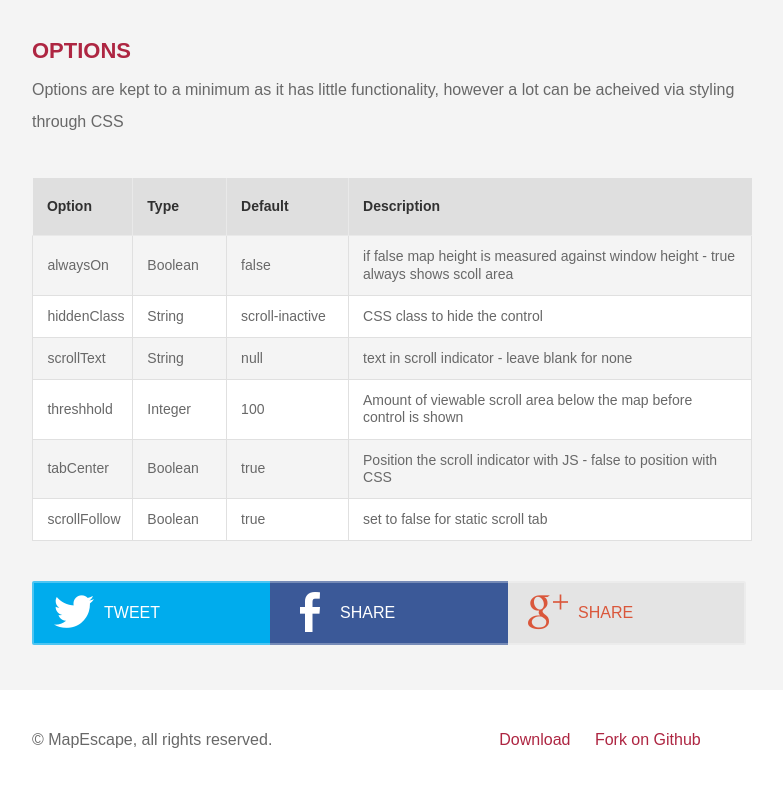
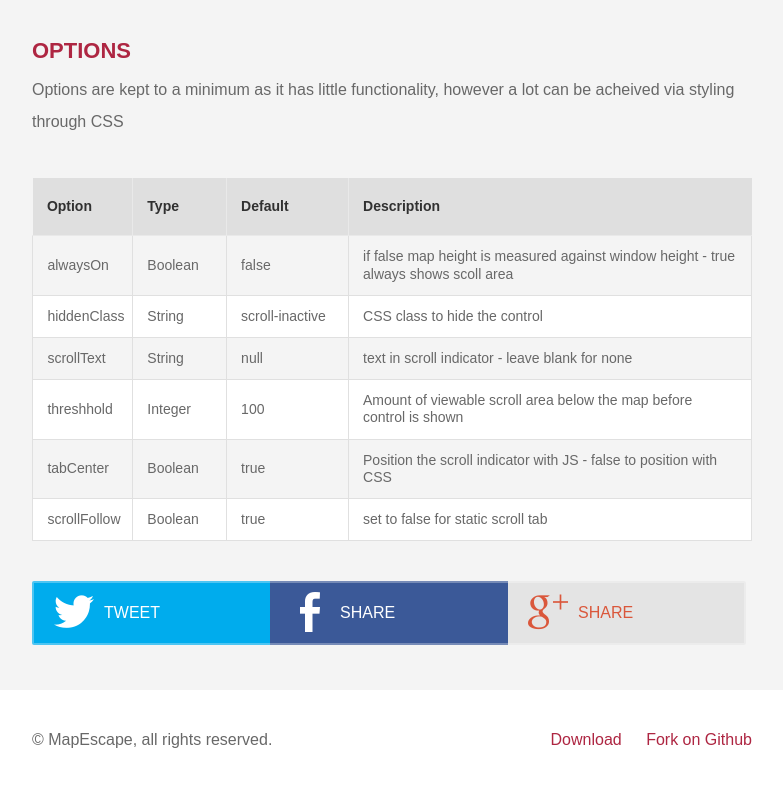
Before and after one commit to codecomputerlove/MapEscape, a plain HTML site: page website/index.html in a window 1280 px wide. Shown: the part 1526-2312 px from the top of the page, without its empty margins (248-1031 px from the left). Drawn offline with nearby package versions, Linux system fonts and the light colour scheme.

Commit message:
Added github links to mobile

```diff
--- a/website/_client/styles/desktop.css
+++ b/website/_client/styles/desktop.css
@@ -1,10 +1,6 @@
 .header, .main, .footer-container, .map-demo p { width: 720px; margin: 0 auto; }
-
-.downloads { display: block; text-align: center; }
-.downloads .btn { border: 0; background: transparent; color: #686868; }
-.downloads .btn:hover { color: #ae2642;}
-.downloads .btn span { background: transparent; box-shadow: none; }
-
+footer .downloads { display: block; text-align: right; }
+.dload { display: inline-block; }
 .social-share.no-box { text-align: center; display: block; margin-bottom: 20px; height: 20px; margin-top: 20px; }
 .social-share.no-box .sb { width: 17%; }
 .social-share.no-box .btn { display: none; }
--- a/website/_client/styles/screen.css
+++ b/website/_client/styles/screen.css
@@ -75,6 +75,7 @@ body { width: 100%; background: #f4f4f4; font-size: 16px; color: #686868; }
 header h1 { text-align: center; font-size: 24px; color: #ae2642; margin: 10px 0; }
 h2 { color: #ae2642; font-size: 22px; text-transform: uppercase; margin: 40px 0 10px; }
 footer { background: #fff; margin: 40px 0 0 ; padding: 40px 0 40px; }
+footer .downloads { display: none; }
 
 .top-bar { color: #fff; padding: 5px 2%; background: #000; }
 .top-bar a { color: #fff; }
@@ -98,7 +99,12 @@ footer { background: #fff; margin: 40px 0 0 ; padding: 40px 0 40px; }
 .btn .ss-icon { font-size: 20px; text-align: center; position: absolute; left: 20px; top: 10px; display: inline-block; width: 40px; height: 30px; padding: 10px 0 0; border-radius: 50px; background: rgba(0,0,0,.2); box-shadow: inset -1px 1px rgba(0,0,0,.2); }
 .logo { width: 210px; height: 40px; display: inline-block; }
 .logo img { width: 100%; }
-.downloads { display: none; }
+.downloads { display: block; text-align: center; }
+.downloads .btn { border: 0; background: transparent; color: #686868; width: auto; }
+.downloads .btn:hover { color: #ae2642;}
+.downloads .btn span { background: transparent; box-shadow: none; }
+.dload { display: none; }
+
 
 .demo-buttons { margin-bottom: 20px; }
 
--- a/website/index.html
+++ b/website/index.html
@@ -42,7 +42,7 @@
 				<article>
 					<header><h1><a href="demos/"><img src="_client/images/map-escape.jpg" alt="MapEscape helping you navigate out of a map" /></a></h1></header>
 					<div class="downloads">
-						<a href="https://github.com/codecomputerlove/MapEscape/archive/master.zip" class="btn"><span class="ss-icon ss-symbolicons-block">downloadbox</span>Download</a>
+						<a href="https://github.com/codecomputerlove/MapEscape/archive/master.zip" class="btn dload"><span class="ss-icon ss-symbolicons-block">downloadbox</span>Download</a>
 						<a href="https://github.com/codecomputerlove/MapEscape" class="btn"><span class="ss-icon ss-social">&#xF671;</span>Fork on Github</a>
 					</div>
 					<p>We've all been there. You build an interactive map as part of your web solution. Your map looks and interacts like a charm in portrait mode on your smartphone and tablet.  Now you rotate your device for a closer look at the map. Suddenly you're stuck in the map and all swiping just interacts directly with the map. You can't scroll to any other content.</p>
@@ -149,7 +149,7 @@
 
 				<p>&copy; MapEscape, all rights reserved.</p>
 				<nav class="downloads">
-					<a href="https://github.com/codecomputerlove/MapEscape/archive/master.zip">Download</a>
+					<a href="https://github.com/codecomputerlove/MapEscape/archive/master.zip" class="dload">Download</a>
 					<a href="https://github.com/codecomputerlove/MapEscape">Fork on Github</a>
 				</nav>
 
```
Also changed, not shown: website/demos/index.html (+2 -2 lines).
